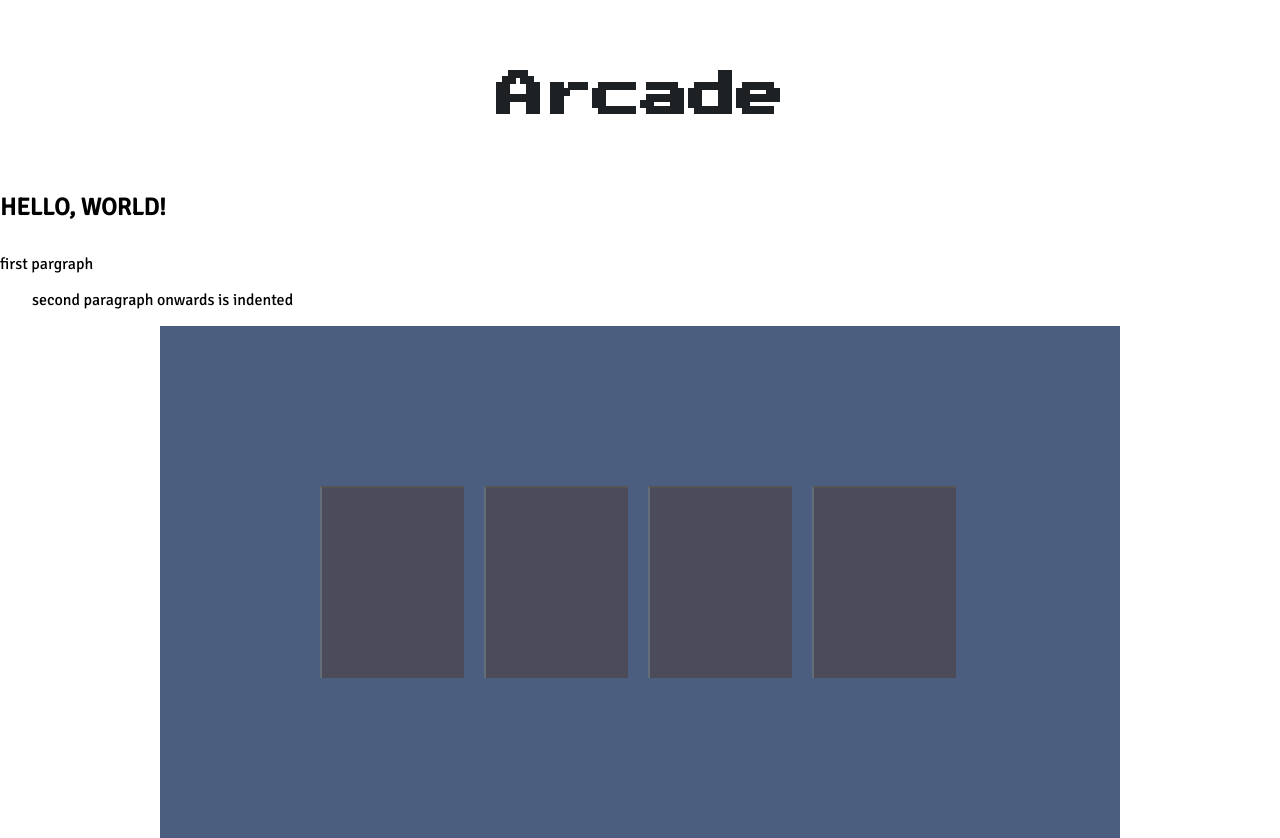
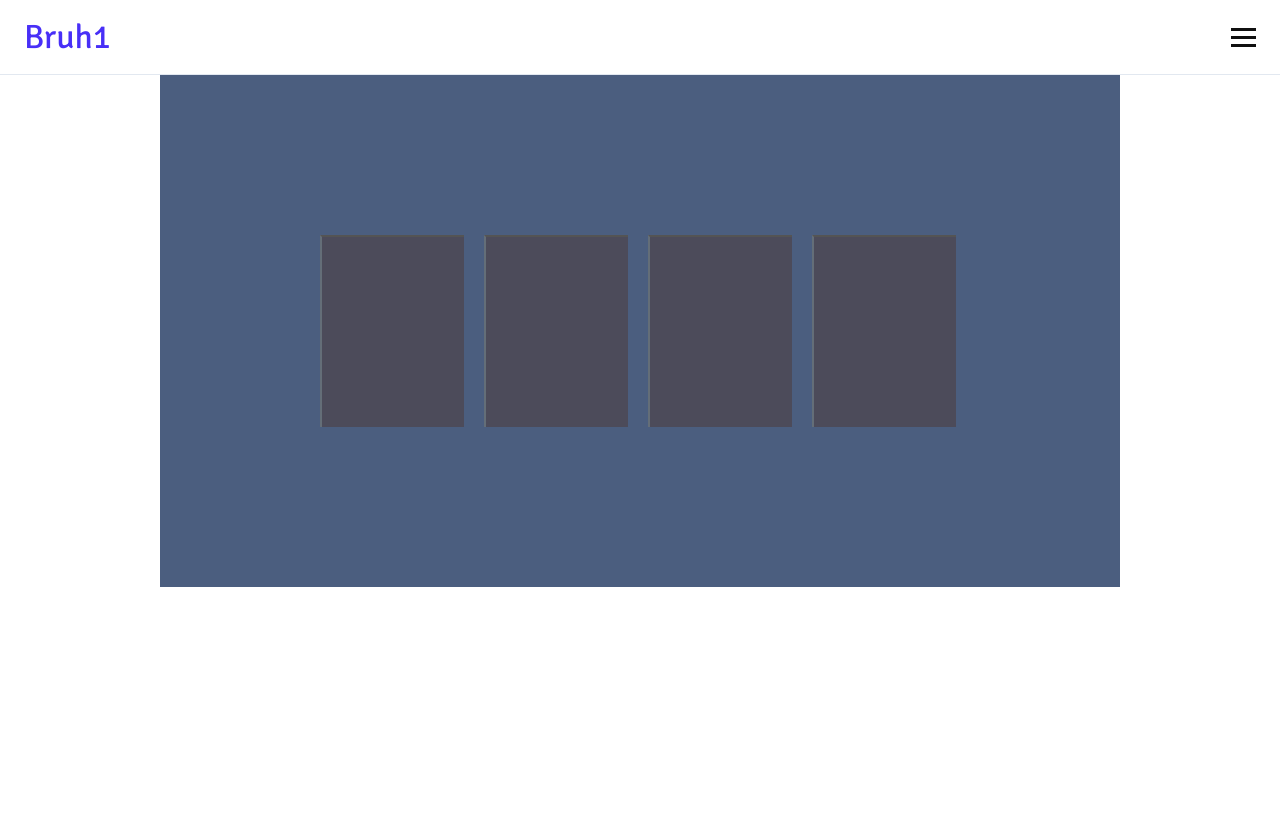
Before and after one commit to alexbrahos/Webmaster_Hackathon, a PHP site: page /html/index.html in a window 1280 px wide. After the commit the page ends 587 px from the top, so only its background shows below. Run offline with PHP 8.4, Linux system fonts and the light colour scheme.

Commit message:
added hamburger (needs documentation)

```diff
--- a/css/main.css
+++ b/css/main.css
@@ -4,6 +4,7 @@
   History:
   02/13/23 - created file (GN)
   02/14/23 - generic css (GN)
+  02/15/23 - added hamburger menu (AB)
 */
 
 
@@ -23,6 +24,14 @@ p, h1, h2, h3 * + * {
 
 p {
 	text-align: justify;
+}
+
+li {
+  list-style: none;
+}
+
+a {
+  text-decoration: none;
 }
 
 p + p {
@@ -82,3 +91,95 @@ text-indent: 2em;
   height: 100%;
   top: 0;
 }
+
+.header{
+  border-bottom: 1px solid #E2E8F0
+}
+
+.navbar {
+  display: flex;
+  justify-content: space-between;
+  align-items: center;
+  padding: 1rem 1.5rem;
+}
+
+.hamburger{
+  display: none;
+}
+
+.bar {
+  display: block;
+  width: 25px;
+  height: 3px;
+  margin: 5px auto;
+  -webkit-transition: all 0.3s ease-in-out;
+  transition: all -.3s ease-in-out;
+  background-color: #101010;
+}
+
+.nav-menu {
+  display: flex;
+  justify-content: space-between;
+  align-items: center;
+}
+
+.nav-item {
+  margin-left: 5rem;
+}
+
+.nav-link {
+  font-size: 1.6rem;
+  font-weight: 400;
+  color: #475569;
+}
+
+.nav-link:hover {
+  color: #482ff7;
+}
+
+.nav-logo {
+  font-size: 2.1rem;
+  font-weight: 500;
+  color: #482ff7;
+}
+
+@media only screen {
+  .nav-menu {
+    position: fixed;
+    right: -110%;
+    top: 3.7rem;
+    flex-direction: column;
+    background-color: #fff;
+    width: 100%;
+    border-radius: 10px;
+    text-align: center;
+    transition: 0.3s;
+    box-shadow: 0 10px 27px rgba(0, 0, 0, 0.175);
+  }
+
+  .nav-menu.active {
+    right: 0;
+    width: 150px;
+  }
+
+  .nav-item {
+    margin: 1rem 3rem 1rem 1rem;
+  }
+
+  .hamburger {
+    display: block;
+    cursor: pointer;
+  }
+
+  .hamburger.active .bar:nth-child(2) {
+    opacity: 0;
+  }
+
+  .hamburger.active .bar:nth-child(1) {
+    transform: translateY(8px) rotate(45deg);
+  }
+
+  .hamburger.active .bar:nth-child(3) {
+    transform: translateY(-8px) rotate(-45deg);
+  }
+}
--- a/html/index.html
+++ b/html/index.html
@@ -4,6 +4,7 @@
 
     History:
     02/14/23 - main page design (GN)
+    02/15/23 - added hamburger menu (AB)
 -->
 
 <!DOCTYPE html>
@@ -38,21 +39,31 @@
 </head>
 <body>
     <!--Main Title-->
-    <div class="header">
-        <h1 id="title">Arcade</h1>
-    </div>
+    <header class="header">
+        <!--<h1 id="title">Arcade</h1>-->
+        <nav class="navbar">
+            <a href="#" class="nav-logo">Bruh1</a>
+            <ul class="nav-menu">
+                <li class="nav-item">
+                    <a href="#" class="nav-link">Profile</a>
+                </li>
+                <li class="nav-item">
+                    <a href="#" class="nav-link">Library</a>
+                </li>
+                <li class="nav-item">
+                    <a href="#" class="nav-link">Log out</a>
+                </li>
+            </ul>
+            <div class="hamburger">
+                <span class="bar"></span>
+                <span class="bar"></span>
+                <span class="bar"></span>
+            </div>
+        </nav>
+    </header>
 
 
     <div>
-        <h2>
-            HELLO, WORLD!
-        </h2>
-        <p>
-            first pargraph
-        </p>
-        <p>
-            second paragraph onwards is indented
-        </p>
 
         <!--Library Buttons-->
         <div class="listGamesFlexBox">
@@ -69,7 +80,8 @@
                 <img class="selectGameHover" src="../Images/gray_overlay.png" alt="Image hover">
             </button>
         </div>
+        <script src="../js/index.js"></script>
+    </div>
 
-    </div>
 </body>
 </html>
--- a/js/index.js
+++ b/js/index.js
@@ -3,6 +3,24 @@
  *
  * History:
  * 02/13/23 - created file (GN)
+ * 02/15/23 - added hamburger menu (AB)
  */
 
-console.log('HELLO WORLD');
+const hamburger = document.querySelector(".hamburger");
+const navMenu = document.querySelector(".nav-menu");
+
+hamburger.addEventListener("click", mobileMenu);
+
+function mobileMenu() {
+    hamburger.classList.toggle("active");
+    navMenu.classList.toggle("active");
+}
+
+const navLink = document.querySelectorAll(".nav-link");
+
+navLink.forEach(n => n.addEventListener("click", closeMenu));
+
+function closeMenu(){
+    hamburger.classList.remove("active");
+    navMenu.classList.remove("active");
+}
```
